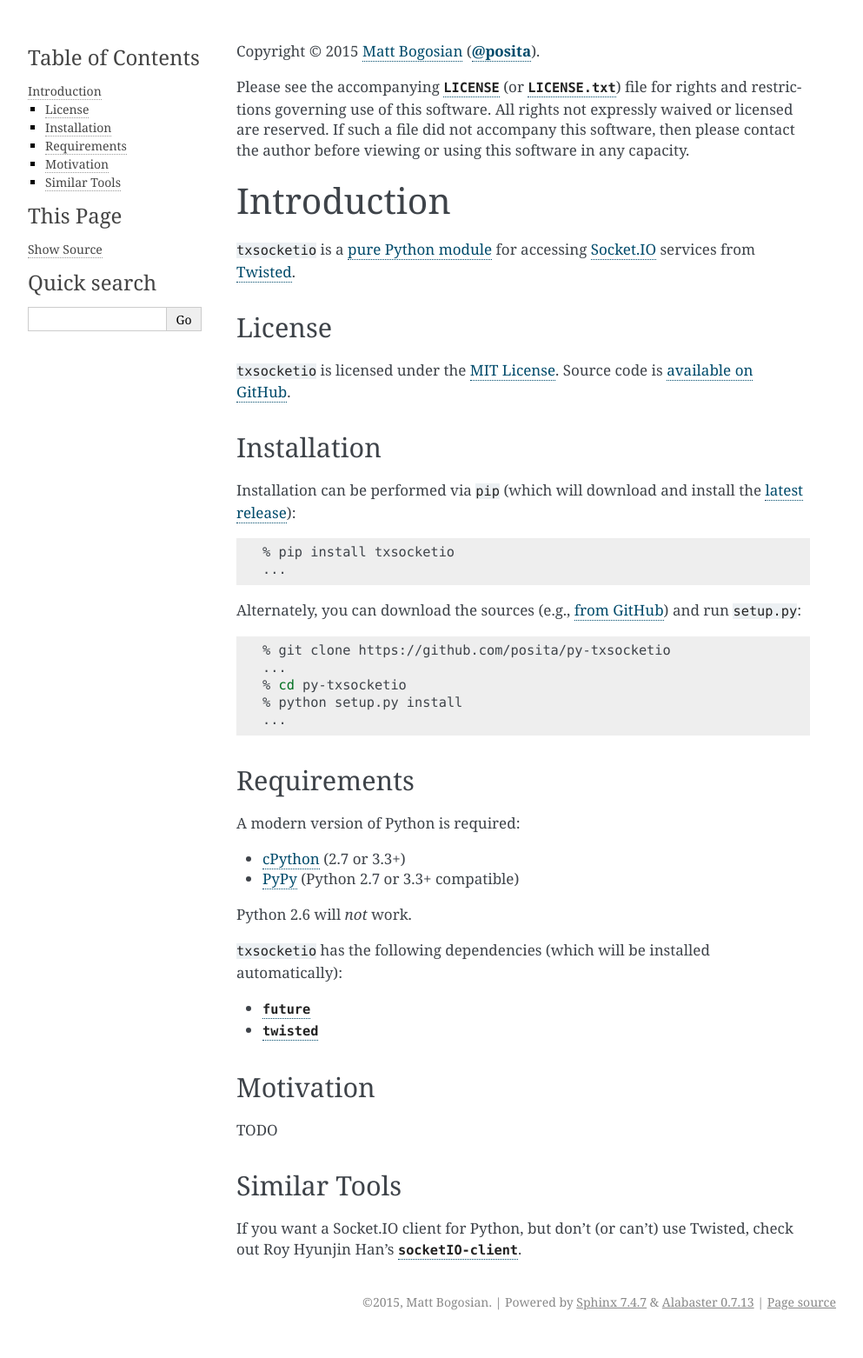
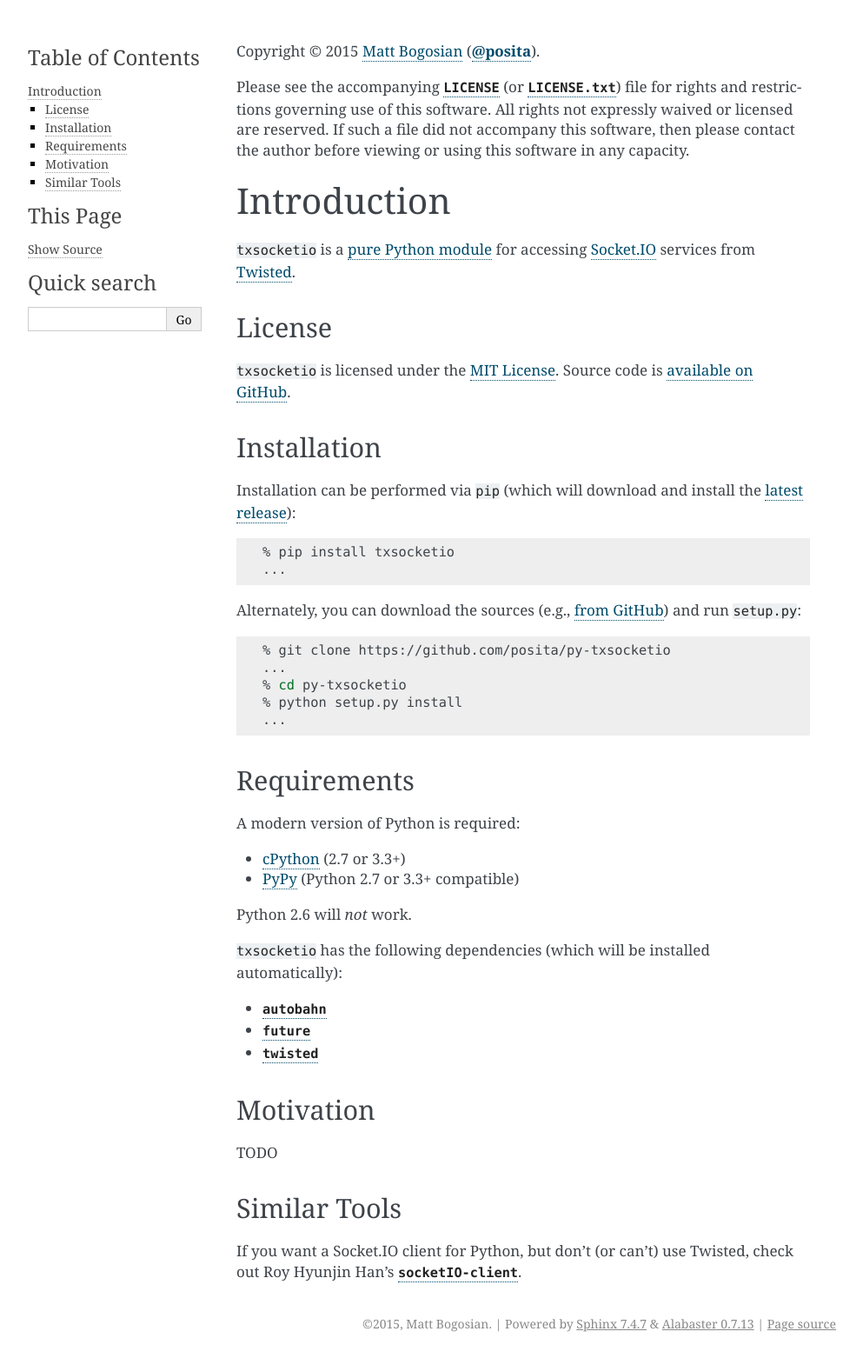
Before and after one commit to posita/txsocketio, a Sphinx documentation site: the page built from docs/intro.rst, in a window 1280 px wide. Shown: the whole page at 87% size, without its empty margins (148-1141 px from the left). Built offline with Sphinx 7.4.7, drawn with Linux system fonts in a browser that asks for light colours; the version number could not be read and is left out; before the commit the page ends 1537 px from its top, so only the background shows below that.

Commit message:
Add autobahn

```diff
--- a/docs/intro.rst
+++ b/docs/intro.rst
@@ -73,10 +73,14 @@
 
 ``txsocketio`` has the following dependencies (which will be installed automatically):
 
+* |autobahn|_
+
 * |future|_
 
 * |twisted|_
 
+.. |autobahn| replace:: ``autobahn``
+.. _`autobahn`: http://autobahn.ws/python/
 .. |future| replace:: ``future``
 .. _`future`: http://python-future.org/
 .. |twisted| replace:: ``twisted``
--- a/setup.py
+++ b/setup.py
@@ -51,6 +51,7 @@
 __all__ = ()
 
 INSTALL_REQUIRES = (
+    'autobahn',
     'future',
     'twisted',
 )
```
